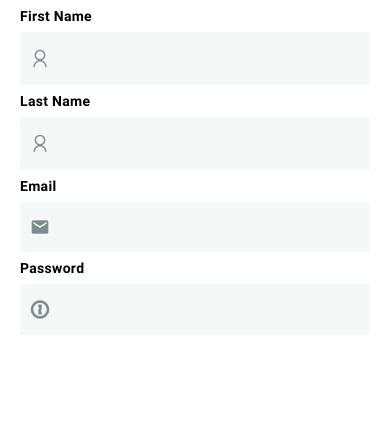
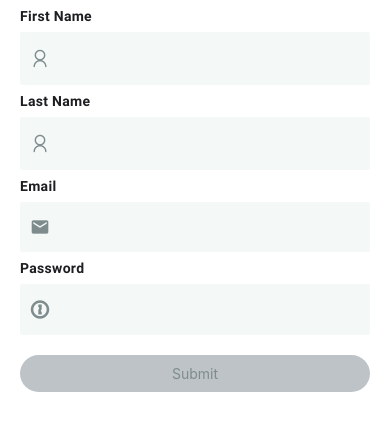
Before and after one commit to ali-shehab94/whatsapp-clone, a React Native app in the folder WC-frontend/: screen / in a window 390 px wide. Shown: the top 430 px of the page. Built offline with nearby package versions, Linux system fonts and the light colour scheme.

Commit message:
Create sign up form

```diff
--- /dev/null
+++ b/WC-frontend/assets/images/127.0.0.1.html
@@ -0,0 +1,3 @@
+
+<!-- saved from url=(0022)http://127.0.0.1:8000/ -->
+<html><head><meta http-equiv="Content-Type" content="text/html; charset=UTF-8"></head><body>Hello, Laravel</body></html>
--- a/WC-frontend/components/Input.js
+++ b/WC-frontend/components/Input.js
@@ -3,7 +3,6 @@ import { StyleSheet, Text, TextInput, View } from "react-native";
 import colors from "../constants/colors";
 
 import { AntDesign } from "@expo/vector-icons";
-import { MaterialIcons } from '@expo/vector-icons';
 
 
 const Input = (props) => {
--- /dev/null
+++ b/WC-frontend/components/SignUpForm.js
@@ -0,0 +1,45 @@
+import React from "react";
+import { Text, View } from "react-native";
+import { AntDesign } from "@expo/vector-icons";
+import { MaterialIcons } from '@expo/vector-icons';
+import { MaterialCommunityIcons } from '@expo/vector-icons';
+import Input from "../components/Input";
+import SubmitButton from "../components/SubmitButton";
+
+
+const SignUpForm = (props) => {
+  return (
+    <>
+      <Input
+        label="First Name"
+        icon="user"
+        iconPack={AntDesign}
+        iconSize={20}
+      />
+
+      <Input label="Last Name" icon="user" iconPack={AntDesign} iconSize={20} />
+
+      <Input
+        label="Email"
+        icon="email"
+        iconPack={MaterialIcons}
+        iconSize={20}
+      />
+      <Input
+        label="Password"
+        icon="onepassword"
+        iconPack={MaterialCommunityIcons}
+        iconSize={20}
+      />
+
+      <SubmitButton
+        disabled={true}
+        title="Submit"
+        onPress={() => console.log("Button pressed")}
+        style={{ marginTop: 20 }}
+      />
+    </>
+  );
+};
+
+export default SignUpForm;
--- /dev/null
+++ b/WC-frontend/components/SubmitButton.js
@@ -0,0 +1,30 @@
+import React from 'react'
+import { StyleSheet, Text, TouchableOpacity } from 'react-native'
+import colors from '../constants/colors'
+
+const SubmitButton = (props) => {
+
+    const enabledBgColor = props.color || colors.primary;
+    const disabledBgColor = colors.lightGrey;
+    const bgColor = props.disabled ? disabledBgColor : enabledBgColor;
+
+  return (
+    <TouchableOpacity
+    onPress={props.disabled ? () => {} : props.onPress}
+    style={{...styles.button, ...{backgroundColor: bgColor, ...props.style}}}>
+    <Text style={{ color: props.disabled ? colors.grey : 'white' }}>{props.title}</Text>
+    </TouchableOpacity>
+  )
+}
+
+const styles = StyleSheet.create({
+    button: {
+        paddingHorizontal: 30,
+        paddingVertical: 10,
+        borderRadius: 30,
+        justifyContent: 'center',
+        alignItems: 'center'
+    }
+})
+
+export default SubmitButton
--- a/WC-frontend/constants/colors.js
+++ b/WC-frontend/constants/colors.js
@@ -3,5 +3,6 @@ export default {
     lightGrey: "#bdc3c7",
     offWhite: "#F4F8F7",
     grey: "#7f8c8d",
-    textColor: "1c1e21"
+    textColor: "#1c1e21",
+    primary: "#32d48e"
 }
--- a/WC-frontend/screens/AuthScreen.js
+++ b/WC-frontend/screens/AuthScreen.js
@@ -1,34 +1,17 @@
-import { AntDesign } from "@expo/vector-icons";
-import { MaterialIcons } from '@expo/vector-icons';
-import { MaterialCommunityIcons } from '@expo/vector-icons';
-
 
 import React from "react";
 import { View, Text, StyleSheet } from "react-native";
 import { SafeAreaView } from "react-native-safe-area-context";
-import Input from "../components/Input";
 import PageContainer from "../components/PageContainer";
+import SignUpForm from "../components/SignUpForm";
 
 const AuthScreen = () => {
   return (
     <SafeAreaView style={{ flex: 1 }}>
       <PageContainer>
-        <Input
-          label="First Name"
-          icon="user"
-          iconPack={AntDesign}
-          iconSize={20}
-        />
 
-        <Input
-          label="Last Name"
-          icon="user"
-          iconPack={AntDesign}
-          iconSize={20}
-        />
+        <SignUpForm />
 
-        <Input label="Email" icon="email" iconPack={MaterialIcons} iconSize={20} />
-        <Input label="Password" icon="onepassword" iconPack={MaterialCommunityIcons} iconSize={20} />
       </PageContainer>
     </SafeAreaView>
   );
```
